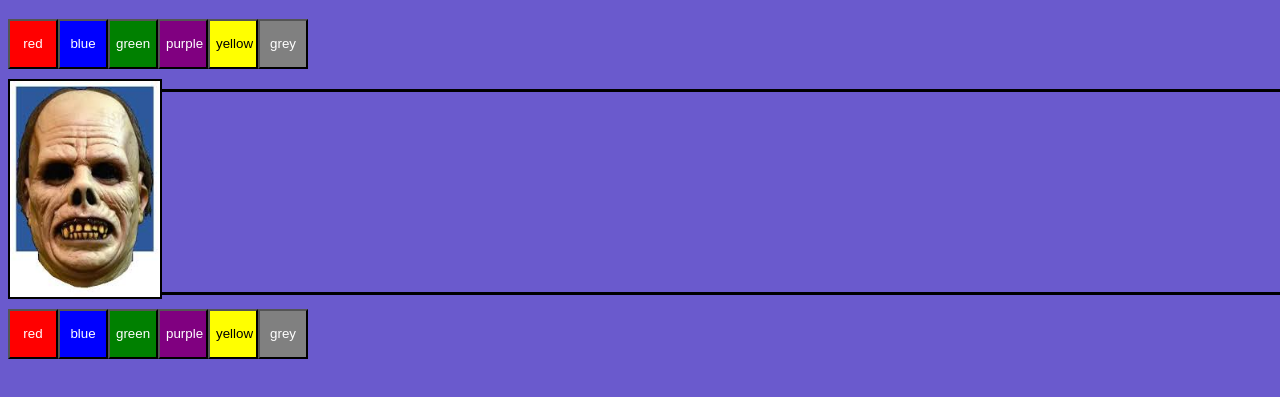
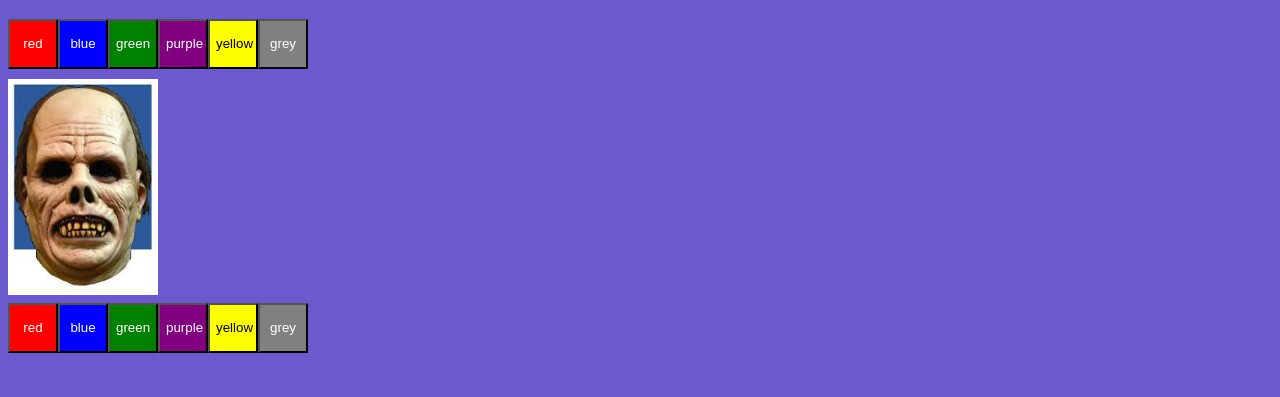
Before and after one commit to ColCoutts/Hungry-Monster, a plain HTML site: page index.html in a window 1280 px wide. Shown: the part 51-448 px from the top of the page. Drawn offline with Linux system fonts and the light colour scheme.

Commit message:
tweaks to css styling

```diff
--- a/main.css
+++ b/main.css
@@ -33,7 +33,6 @@
 
 #monster-head {
     display: inline-block;
-    border: 2px solid black;
     width: 150px;
     padding: 0px;
     margin: 0px;
@@ -43,7 +42,6 @@
 }
 
 #body-blocks {
-    border: 3px solid black;
     display: inline-block;
     position: relative;
     top: 10px;
```
